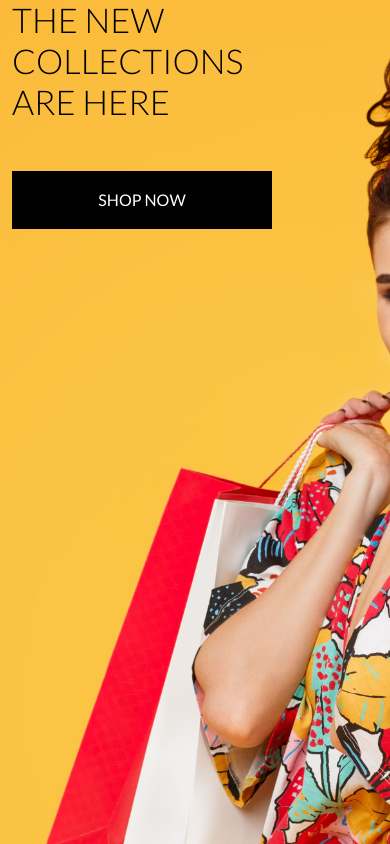
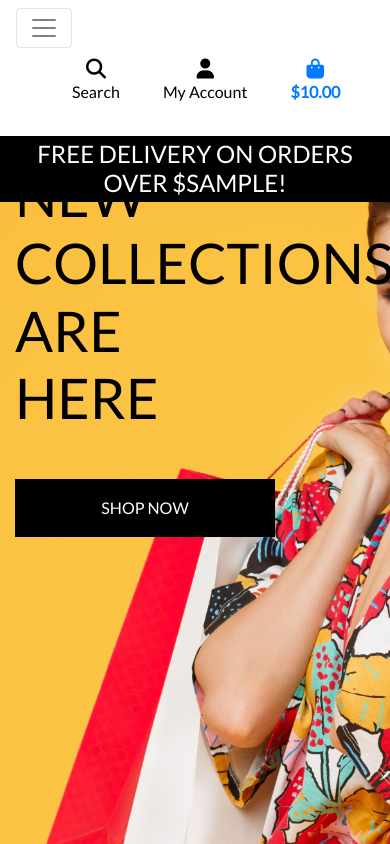
Before and after one commit to NickChapman1988/boutique_ado_v1, a Django app: template home/templates/home/index.html in a window 390 px wide. Run offline with Django 3.2, Linux system fonts and the light colour scheme; the template is opened without the code that fills it: most values are stand-ins (such as "Sample title", 1, 10 or a date in 2020); some libraries are stand-ins or nearby versions.

Commit message:
Add mobile_header and main navbar

```diff
--- a/home/templates/home/index.html
+++ b/home/templates/home/index.html
@@ -1,29 +1,28 @@
-{% extends 'base.html' %}
+{% extends "base.html" %}
 {% load static %}
 
 {% block page_header %}
-    <div class="container header-container">
+    <div class="container header-contianer">
         <div class="row">
-            <div class="col">
-
-            </div>
+            <div class="col"></div>
         </div>
     </div>
 {% endblock %}
 
 {% block content %}
-    <div class="container">
+    <div class="container h-100">
         <div class="row h-100">
-            <div class="col-7 col-md-6 h-100 my-auto">
+            <div class="col-7 col-md-6 my-auto">
                 <h1 class="display-4 logo-font text-black">
                     The new collections are here
                 </h1>
                 <div class="my-5">
                     <h4>
-                        <a href="" class="shop-now-button btn btn-large rounded-0 text-uppercase py-3">Shop Now</a>
+                        <a href="" class="shop-now-button btn btn-ls rounded-0 text-uppercase py-3">Shop Now</a>
                     </h4>
                 </div>
             </div>
         </div>
     </div>
+
 {% endblock %}
--- a/static/css/base.css
+++ b/static/css/base.css
@@ -3,11 +3,11 @@ html {
 }
 
 body {
-    background: url('/media/homepage_background_cropped.jpg') no-repeat center center fixed;
-    background-size: cover;
+	background: url('/media/homepage_background_cropped.jpg') no-repeat center center fixed;
+	background-size: cover;
     height: calc(100vh - 164px);
     color: #555;
-    font-family: 'Lato', sans-serif;
+    font-family: "Lato";
 }
 
 /* from Bulma */
@@ -56,7 +56,11 @@ body {
     border: 1px solid black !important;
 }
 
-/* -------------------------------- Media Queries */
+.bg-black {
+    background: #000 !important;
+}
+
+/* --------------------------------- Media queries */
 
 /* Slightly larger container on xl screens */
 @media (min-width: 1200px) {
--- a/templates/base.html
+++ b/templates/base.html
@@ -1,41 +1,40 @@
 {% load static %}
 
-<!DOCTYPE html>
+<!doctype html>
 <html lang="en">
-<head>
+  <head>
+
     {% block meta %}
-        <meta charset="UTF-8">
-        <meta http-equiv="X-UA-Compatible" content="IE=edge">
-        <meta name="viewport" content="width=device-width, initial-scale=1.0">
+        <meta http-equiv="X-UA-Compatible" content="ie=edge">
+        <meta charset="utf-8">
+        <meta name="viewport" content="width=device-width, initial-scale=1, shrink-to-fit=no">
     {% endblock %}
 
-    {% block extrameta %}
+    {% block extra_meta %}
     {% endblock %}
 
     {% block corecss %}
-        <link href="https://cdn.jsdelivr.net/npm/bootstrap@5.0.2/dist/css/bootstrap.min.css" rel="stylesheet" integrity="sha384-EVSTQN3/azprG1Anm3QDgpJLIm9Nao0Yz1ztcQTwFspd3yD65VohhpuuCOmLASjC" crossorigin="anonymous">
-        <link rel="preconnect" href="https://fonts.googleapis.com">
-        <link rel="preconnect" href="https://fonts.gstatic.com" crossorigin>
-        <link href="https://fonts.googleapis.com/css2?family=Lato:ital,wght@0,100;0,300;0,400;0,700;0,900;1,100;1,300;1,400;1,700;1,900&display=swap" rel="stylesheet">
+        <link rel="stylesheet" href="https://stackpath.bootstrapcdn.com/bootstrap/4.4.1/css/bootstrap.min.css" integrity="sha384-Vkoo8x4CGsO3+Hhxv8T/Q5PaXtkKtu6ug5TOeNV6gBiFeWPGFN9MuhOf23Q9Ifjh" crossorigin="anonymous">
+        <link rel="stylesheet" href="https://fonts.googleapis.com/css?family=Lato&display=swap">
         <link rel="stylesheet" href="{% static 'css/base.css' %}">
     {% endblock %}
 
-    {% block extracss %}
+    {% block extra_css %}
     {% endblock %}
 
     {% block corejs %}
-        <script src="https://code.jquery.com/jquery-3.6.0.min.js" integrity="sha256-/xUj+3OJU5yExlq6GSYGSHk7tPXikynS7ogEvDej/m4=" crossorigin="anonymous"></script>
-        <script src="https://cdn.jsdelivr.net/npm/@popperjs/core@2.9.2/dist/umd/popper.min.js" integrity="sha384-IQsoLXl5PILFhosVNubq5LC7Qb9DXgDA9i+tQ8Zj3iwWAwPtgFTxbJ8NT4GN1R8p" crossorigin="anonymous"></script>
-        <script src="https://cdn.jsdelivr.net/npm/bootstrap@5.0.2/dist/js/bootstrap.min.js" integrity="sha384-cVKIPhGWiC2Al4u+LWgxfKTRIcfu0JTxR+EQDz/bgldoEyl4H0zUF0QKbrJ0EcQF" crossorigin="anonymous"></script>
-        <script src="https://kit.fontawesome.com/231124bd82.js" crossorigin="anonymous"></script>
+        <script src="https://kit.fontawesome.com/4863a75fd6.js" crossorigin="anonymous"></script>
+        <script src="https://code.jquery.com/jquery-3.4.1.slim.min.js" integrity="sha384-J6qa4849blE2+poT4WnyKhv5vZF5SrPo0iEjwBvKU7imGFAV0wwj1yYfoRSJoZ+n" crossorigin="anonymous"></script>
+        <script src="https://cdn.jsdelivr.net/npm/popper.js@1.16.0/dist/umd/popper.min.js" integrity="sha384-Q6E9RHvbIyZFJoft+2mJbHaEWldlvI9IOYy5n3zV9zzTtmI3UksdQRVvoxMfooAo" crossorigin="anonymous"></script>
+        <script src="https://stackpath.bootstrapcdn.com/bootstrap/4.4.1/js/bootstrap.min.js" integrity="sha384-wfSDF2E50Y2D1uUdj0O3uMBJnjuUD4Ih7YwaYd1iqfktj0Uod8GCExl3Og8ifwB6" crossorigin="anonymous"></script>
     {% endblock %}
 
-    {% block extrajs %}
+    {% block extra_js %}
     {% endblock %}
 
-    <title>Boutique Ado {% block extratitle %}{% endblock %}</title>
-</head>
-<body>
+    <title>Boutique Ado {% block extra_title %}{% endblock %}</title>
+  </head>
+  <body>
     <header class="container-fluid fixed-top">
         <div id="topnav" class="row bg-white pt-lg-2 d-none d-lg-flex">
             <div class="col-12 col-lg-4 my-auto py-1 py-lg-0 text-center text-lg-left">
@@ -95,6 +94,21 @@
                     </li>
                 </ul>
             </div>
+            <div class="col-12 col-lg-4 my-auto py-1 py-lg-0"></div>
+        </div>
+        <div class="row bg-white">
+            <nav class="navbar navbar-expand-lg navbar-light w-100">
+                <button class="navbar-toggler" type="button" data-toggle="collapse" data-target="#main-nav" aria-controls="main-nav" aria-expanded="false" aria-label="Toggle navigation">
+                    <span class="navbar-toggler-icon"></span>
+                </button>
+                {% include 'includes/mobile-top-header.html' %}
+                {% include 'includes/main-nav.html' %}
+            </nav>
+        </div>
+        <div id="delivery-banner" class="row text-center">
+            <div class="col bg-black text-white">
+                <h4 class="logo-font my-1">Free delivery on orders over ${{ free_delivery_threshold }}!</h4>
+            </div>
         </div>
     </header>
 
@@ -110,5 +124,7 @@
 
     {% block postloadjs %}
     {% endblock %}
-</body>
+
+
+  </body>
 </html>
--- /dev/null
+++ b/templates/includes/main-nav.html
@@ -0,0 +1,50 @@
+<div class="collapse navbar-collapse" id="main-nav">
+    <ul class="navbar-nav w-auto mx-auto">
+        <li class="nav-item dropdown">
+            <a class="logo-font font-weight-bold nav-link text-black mr-5" href="#" id="all-products-link" data-toggle="dropdown" aria-haspopup="true" aria-expanded="false">
+                All Products
+            </a>
+            <div class="dropdown-menu border-0" aria-labelledby="all-products-link">
+                <a href="" class="dropdown-item">By Price</a>
+                <a href="" class="dropdown-item ">By Rating</a>
+                <a href="" class="dropdown-item ">By Category</a>
+                <a href="" class="dropdown-item">All Products</a>
+            </div>
+        </li>
+
+        <li class="nav-item dropdown">
+            <a class="logo-font font-weight-bold nav-link text-black mr-5" href="#" id="clothing-link" data-toggle="dropdown" aria-haspopup="true" aria-expanded="false">
+                Clothing
+            </a>
+            <div class="dropdown-menu border-0" aria-labelledby="clothing-link">
+                <a href="" class="dropdown-item">Activewear &amp; Essentials</a>
+                <a href="" class="dropdown-item">Jeans</a>
+                <a href="" class="dropdown-item">Shirts</a>
+                <a href="" class="dropdown-item">All Clothing</a>
+            </div>
+        </li>
+
+        <li class="nav-item dropdown">
+            <a class="logo-font font-weight-bold nav-link text-black mr-5" href="#" id="homeware-link" data-toggle="dropdown" aria-haspopup="true" aria-expanded="false">
+                Homeware
+            </a>
+            <div class="dropdown-menu border-0" aria-labelledby="homeware-link">
+                <a href="" class="dropdown-item">Bed &amp; Bath</a>
+                <a href="" class="dropdown-item">Kitchen &amp; Dining</a>
+                <a href="" class="dropdown-item">All Homeware</a>
+            </div>
+        </li>
+
+        <li class="nav-item dropdown">
+            <a class="logo-font font-weight-bold nav-link text-black" href="#" id="specials-link" data-toggle="dropdown" aria-haspopup="true" aria-expanded="false">
+                Special Offers
+            </a>
+            <div class="dropdown-menu border-0" aria-labelledby="specials-link">
+                <a href="" class="dropdown-item">New Arrivals</a>
+                <a href="" class="dropdown-item">Deals</a>
+                <a href="" class="dropdown-item">Clearance</a>
+                <a href="" class="dropdown-item">All Specials</a>
+            </div>
+        </li>
+    </ul>
+</div>
--- /dev/null
+++ b/templates/includes/mobile-top-header.html
@@ -0,0 +1,58 @@
+<ul>
+    <li class="list-inline-item">
+      <a class="text-black nav-link d-block d-lg-none" href="#" id="mobile-search" data-toggle="dropdown" aria-haspopup="true" aria-expanded="false">
+          <div class="text-center">
+              <div><i class="fas fa-search fa-lg"></i></div>
+              <p class="my-0">Search</p>
+          </div>
+      </a>
+      <div class="dropdown-menu border-0 w-100 p-3 rounded-0 my-0" aria-labelledby="mobile-search">
+          <form class="form" method="GET" action="">
+              <div class="input-group w-100">
+                  <input class="form-control border border-black rounded-0" type="text" name="q" placeholder="Search our site">
+                  <div class="input-group-append">
+                      <button class="form-control form-control btn btn-black border border-black rounded-0" type="submit">
+                          <span class="icon">
+                              <i class="fas fa-search"></i>
+                          </span>
+                      </button>
+                  </div>
+              </div>
+          </form>
+      </div>
+  </li>
+  <li class="list-inline-item dropdown">
+      <a class="text-black nav-link d-block d-lg-none" href="#" id="user-options" data-toggle="dropdown" aria-haspopup="true" aria-expanded="false">
+          <div class="text-center">
+              <div><i class="fas fa-user fa-lg"></i></div>
+              <p class="my-0">My Account</p>
+          </div>
+      </a>
+      <div class="dropdown-menu border-0" aria-labelledby="user-options">
+          {% if request.user.is_authenticated %}
+              {% if request.user.is_superuser %}
+                  <a href="{% url 'account_logout' %}" class="dropdown-item">Product Management</a>
+              {% endif %}
+              <a href="" class="dropdown-item">My Profile</a>
+              <a href="{% url 'account_logout' %}" class="dropdown-item">Logout</a>
+          {% else %}
+              <a href="{% url 'account_signup' %}" class="dropdown-item">Register</a>
+              <a href="{% url 'account_login' %}" class="dropdown-item">Login</a>
+          {% endif %}
+      </div>
+  </li>
+  <li class="list-inline-item">
+      <a class="{% if grand_total %}text-primary font-weight-bold{% else %}text-black{% endif %} nav-link d-block d-lg-none" href="">
+          <div class="text-center">
+              <div><i class="fas fa-shopping-bag fa-lg"></i></div>
+              <p class="my-0">
+                  {% if grand_total %}
+                      ${{ grand_total|floatformat:2 }}
+                  {% else %}
+                      $0.00
+                  {% endif %}
+              </p>
+          </div>
+      </a>
+    </li>
+  </ul>
```
